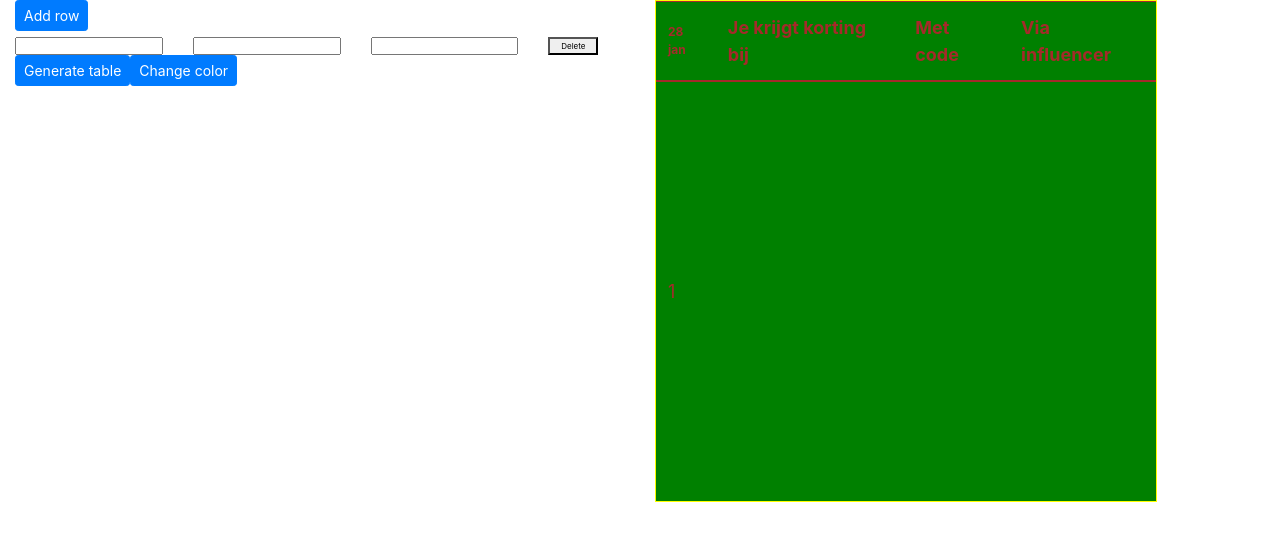
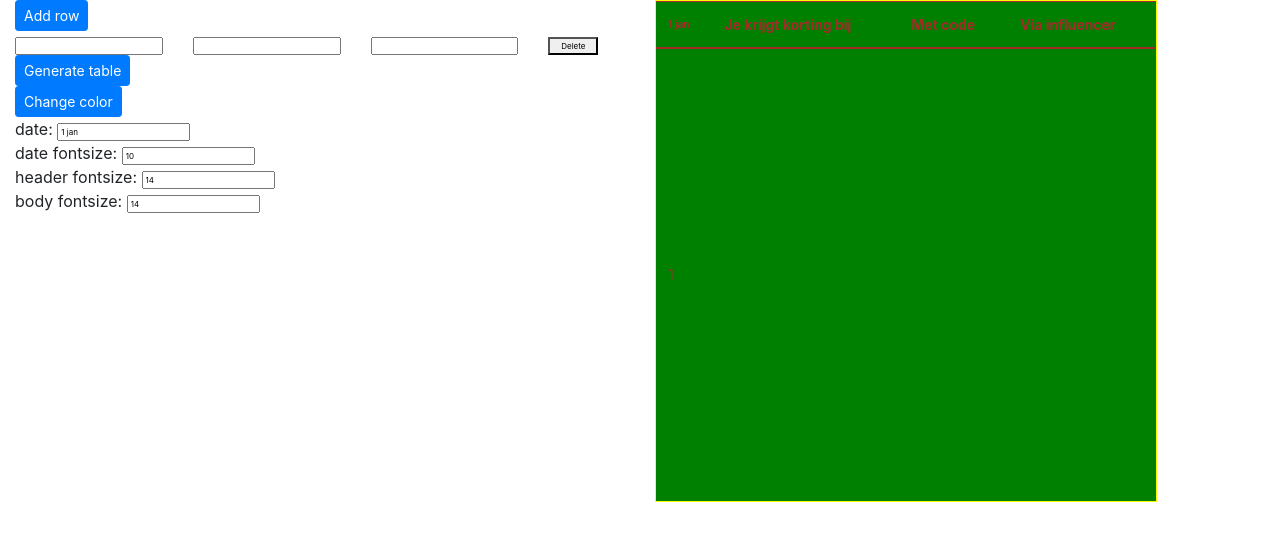
Before and after one commit to coconutsRhealthy/korting, an Angular app: page / in a window 1280 px wide. Shown: the top 540 px of the page. Built offline with nearby package versions, Linux system fonts and the light colour scheme.

Commit message:
Changes to set fontsize and date in table

```diff
--- a/src/app/influ-table/influ-table.component.html
+++ b/src/app/influ-table/influ-table.component.html
@@ -38,8 +38,24 @@
           </div>
         </form>
 
-        <button type="button" (click)="calculateTableStyle()" class="btn btn-primary btn-sm">Generate table</button>
-        <button type="button" (click)="changeTableBackgroundColour()" class="btn btn-primary btn-sm">Change color</button>
+        <div>
+          <button type="button" (click)="calculateTableStyle()" class="btn btn-primary btn-sm">Generate table</button>
+        </div>
+        <div>
+          <button type="button" (click)="changeTableBackgroundColour()" class="btn btn-primary btn-sm">Change color</button>
+        </div>
+        <div>
+          date: <input type="text" [(ngModel)]="kortingDate">
+        </div>
+        <div>
+          date fontsize: <input type="text" [(ngModel)]="kortingDateFontSize">
+        </div>
+        <div>
+          header fontsize: <input type="text" [(ngModel)]="headerFontSize">
+        </div>
+        <div>
+          body fontsize:  <input type="text" [(ngModel)]="bodyFontSize">
+        </div>
       </div>
       <div class="col-6">
         <div class="table-outline">
@@ -52,10 +68,10 @@
             }">
             <thead>
               <tr>
-                <th [ngStyle]="{'border-color' : tableLineAndFontColor }" class="smaller" scope="col">28 jan</th>
-                <th [ngStyle]="{'border-color' : tableLineAndFontColor }" (click)="sortTable(1)" scope="col">Je krijgt korting bij</th>
-                <th [ngStyle]="{'border-color' : tableLineAndFontColor }" (click)="sortTable(2)" scope="col">Met code</th>
-                <th [ngStyle]="{'border-color' : tableLineAndFontColor }" (click)="sortTable(3)" scope="col">Via influencer</th>
+                <th [ngStyle]="{'border-color' : tableLineAndFontColor, 'font-size.px' : kortingDateFontSize }" class="smaller" scope="col">{{kortingDate}}</th>
+                <th [ngStyle]="{'border-color' : tableLineAndFontColor, 'font-size.px' : headerFontSize }" (click)="sortTable(1)" scope="col">Je krijgt korting bij</th>
+                <th [ngStyle]="{'border-color' : tableLineAndFontColor, 'font-size.px' : headerFontSize }" (click)="sortTable(2)" scope="col">Met code</th>
+                <th [ngStyle]="{'border-color' : tableLineAndFontColor, 'font-size.px' : headerFontSize }" (click)="sortTable(3)" scope="col">Via influencer</th>
               </tr>
             </thead>
             <tbody>
@@ -64,10 +80,10 @@
                 'line-height.px' : tableRowLineHeight,
                 'min-height.px' : tableRowMinHeight
                 }">
-                <td [ngStyle]="{'border-color' : tableLineAndFontColor }"></td>
-                <td [ngStyle]="{'border-color' : tableLineAndFontColor }">{{getDiscountCompany(i)}}</td>
-                <td [ngStyle]="{'border-color' : tableLineAndFontColor }">{{getDiscountCode(i)}}</td>
-                <td [ngStyle]="{'border-color' : tableLineAndFontColor }">{{getInfluencer(i)}}</td>
+                <td [ngStyle]="{'border-color' : tableLineAndFontColor, 'font-size.px' : bodyFontSize }"></td>
+                <td [ngStyle]="{'border-color' : tableLineAndFontColor, 'font-size.px' : bodyFontSize }">{{getDiscountCompany(i)}}</td>
+                <td [ngStyle]="{'border-color' : tableLineAndFontColor, 'font-size.px' : bodyFontSize }">{{getDiscountCode(i)}}</td>
+                <td [ngStyle]="{'border-color' : tableLineAndFontColor, 'font-size.px' : bodyFontSize }">{{getInfluencer(i)}}</td>
               </tr>
             </tbody>
           </table>
--- a/src/app/influ-table/influ-table.component.ts
+++ b/src/app/influ-table/influ-table.component.ts
@@ -18,6 +18,10 @@ export class InfluTableComponent {
   tableRowMinHeight = 30;
   tableLineAndFontColor = "brown";
   tableBackgroundColor = "green";
+  kortingDate = "1 jan";
+  kortingDateFontSize = 10;
+  headerFontSize = 14;
+  bodyFontSize = 14;
 
   profileForm = this.fb.group({
     discount_companies: this.fb.array([
```
